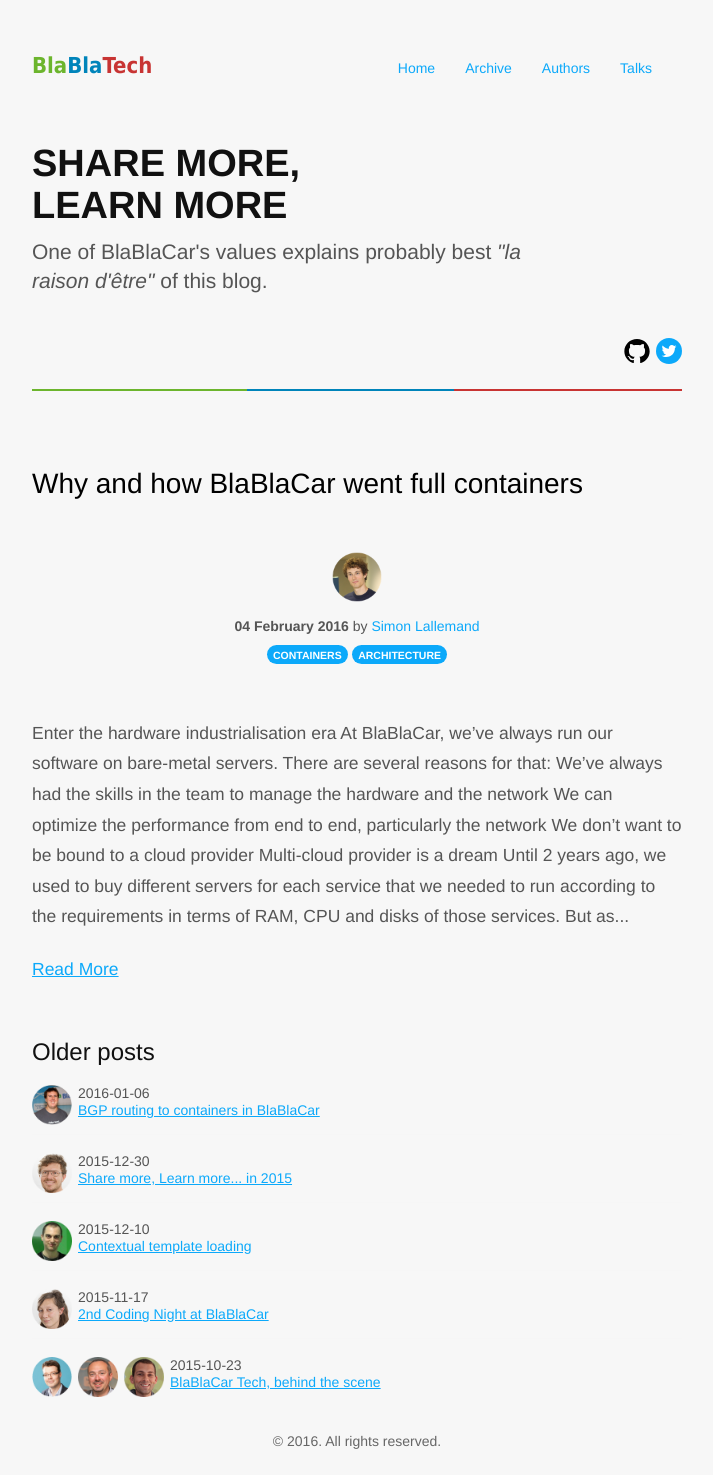
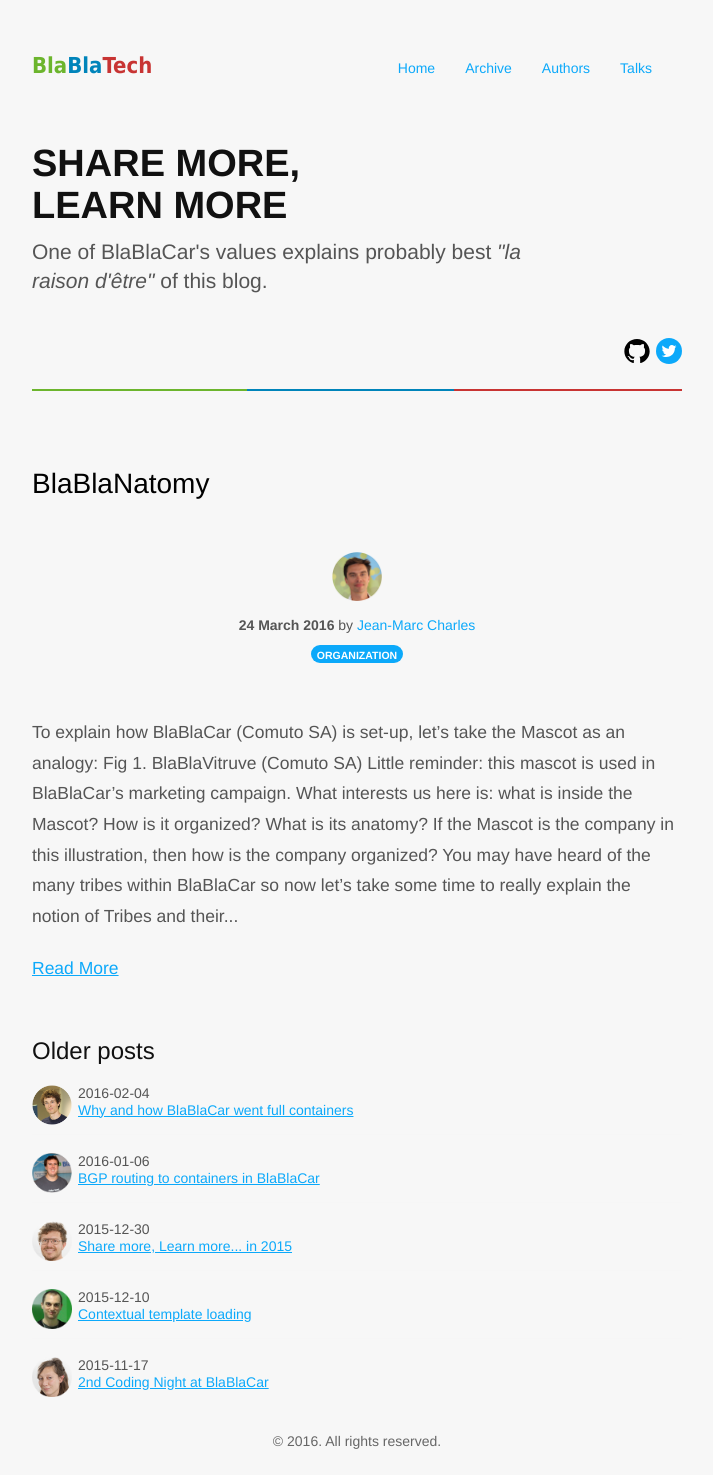
Before and after one commit to blablacar/blablatech, a Jekyll site: the page built from index.html, in a window 1280 px wide. Shown: the whole page, without its empty margins (283-996 px from the left). Built offline with Jekyll 4.4.1, drawn with Linux system fonts in a browser that asks for light colours; nearby versions of some CDN libraries; Markdown is read by kramdown in place of the engine named in the settings; the list of posts is cut into pages by our own code.

Commit message:
Post BlaBlanatomy

```diff
--- a/_config.yml
+++ b/_config.yml
@@ -10,7 +10,7 @@
   alexandra-tritz:
     name:       "Alexandra Tritz"
     nickname:   "Lexou"
-    github:     "tritzalexandra"
+    github:     "atritz"
     twitter:    "lexouthirteen"
     role:       "Mobile Development Engineer"
   benjamin-de-bernardi:
@@ -30,7 +30,7 @@
     nickname:   "Christian"
     twitter:    "cestcri"
     github:     "cestcri"
-    role:       "Tech Manager"
+    role:       "Head of Engineering"
   erwann-robin:
     name:       "Erwann Robin"
     nickname:   "Erwann"
@@ -61,6 +61,12 @@
     twitter:    "jbfavre"
     github:     "jbfavre"
     role:       "Web Architect"
+  jm-charles:
+    name:       "Jean-Marc Charles"
+    nickname:   "JMC"
+    twitter:    "chomb"
+    github:     "chomb94"
+    role:       "Head of Engineering"
   jerome-moussay:
     name:       "Jérôme Moussay"
     nickname:   "Jérôme"
@@ -108,7 +114,7 @@
     nickname:   "Nico"
     twitter:    "nicoschwartz"
     github:     "nicoschwartz"
-    role:       "Tech Manager"
+    role:       "Head of Engineering"
   nicolas-tricot:
     name:       "Nicolas Tricot"
     nickname:   "ShoLine"
--- /dev/null
+++ b/_posts/2016-03-24-blablanatomy.md
@@ -0,0 +1,116 @@
+---
+layout:     post
+title:      "BlaBlaNatomy"
+tags:       [organization]
+authors:    [jm-charles]
+description: BlaBlaNatomy – Anatomy of Comuto
+---
+
+To explain how BlaBlaCar (Comuto SA) is set-up, let’s take the Mascot as an analogy:
+
+<figure style="text-align:center;">
+  <img src="/images/2016-03-24-blablanatomy/blablavitruve.png" alt="blablavitruve" style="max-width:300px;" />
+  <figcaption class="img-caption">
+    Fig 1. BlaBlaVitruve (Comuto SA)
+  </figcaption>
+</figure>
+
+Little reminder: this mascot is used in [BlaBlaCar’s marketing campaign](https://www.youtube.com/watch?v=nXTckbZLMPc).
+
+What interests us here is: what is inside the Mascot?
+How is it organized? What is its anatomy?
+If the Mascot is the company in this illustration, then **how is the company organized?**
+You may have heard of the many tribes within BlaBlaCar so now let’s take some time to really explain the notion of **Tribes** and their importance.
+
+Let’s open this Mascot in two parts and see what is inside (Warning, graphic content! Viewer discretion is advised).
+
+<figure style="text-align:center;">
+  <img src="/images/2016-03-24-blablanatomy/inside.png" alt="inside the mascot" style="max-width:600px;" />
+  <figcaption class="img-caption">
+    Fig 2. BlaBlaNatomy: section of a BlaBlaMascot
+  </figcaption>
+</figure>
+
+# Tribes Details
+
+We can compare the **Tribe’s** role in BlaBlaCar with the function of **an organ in an individual** something that is indispensable.
+The Tribe has its reasons for being and its own function.
+
+Tribes are autonomous and indispensable.
+
+Like organs, the Tribes have no vocation to interact with each other, however they are inextricably linked and their existence is essential for the overall operation, which in this case is the company.
+
+There is no unique entity which exists to rule everything.
+However all organs **communicate** with each other and the nervous system transfers important information.
+For instance, we can compare the pain in the body with a crisis in a Tribe; the information would be transferred to the nervous system who would manage it.
+
+But it’s not the nervous system which dictates the operation of the organ: it does not tell the stomach to digest food.
+The stomach is autonomous.
+Likewise the Tribe must be sufficiently autonomous to understand **why it exists** and **what its function is** (and **how to execute it**).
+It only needs a pulse from the nervous system to fulfill its role.
+
+<figure style="text-align:center;">
+  <img src="/images/2016-03-24-blablanatomy/blablanatomy-2.jpg" alt="BlaBlaNatomy-2" style="max-width:150px;" />
+</figure>
+
+# Organ details
+
+Let’s look at the details of an organ:
+
+<figure style="text-align:center;">
+  <img src="/images/2016-03-24-blablanatomy/blablanatomy.png" alt="BlaBlaNatomy" style="max-width:500px;" />
+  <figcaption class="img-caption">
+    Fig 3. BlaBlaNatomy detail: the Tribe
+  </figcaption>
+</figure>
+
+A Tribe is an organ.
+It must have a reason for being, must know what to do and how to do it.
+For a Tribe there are three important questions to be asked.
+
+The **why** is the objective, the **what** is what you need to do to achieve it, and the **how** is the way you achieve it.
+
+As an example, let’s take the organ “Heart”:
+
+* The heart’s **Why** would be: *“Oxygen must be brought from the lungs to other organs”*
+* The **What** would be: *“Blood needs to be pumped to circulate oxygen in the body”*
+* The **How**: *“Thanks to regular electrical pulses, the heart’s muscle contracts and helps blood circulate. Valves are also in place to prevent blood from flowing back and forth.”*
+
+Let’s apply this analogy for a Tribe with the “ID check” project:
+
+* The **Why:** *“Members in India need to validate their ID before their trip”*
+* The **What:** *“They could upload the photo of their ID and the application could validate it”*
+* The **How:** *“We will plug a provider’s API which allow us to validate this data, then we will display the status on the website”*
+
+It is important to note that these three notions are equally important and are not hierarchically ranked.
+All of these questions are essential; they must all be understood in order for one coherent whole to be achieved.
+If there is an imbalance in this trio, the consequences can be catastrophic.
+What would happen if heart pulses (the How) slowed down while the body was running and requiring oxygen (the Why)?
+
+This paragraph shows the importance of the autonomy of the organs (and thus Tribes) and their essential role for the system operation.
+
+# I am not a Tribe
+
+Don’t panic! In this case, we use the notion of “**Support Team**”.
+If we keep the analogy with a living system (our Mascot), we can compare this team to those that help keep the organ alive; just as essential and important.
+
+Within a living system there is the nervous system (internal communications team), blood flow (resources and skills), muscles and skeleton (architects),
+physical appearance (corporate & community communications team), language (GILT), and ears (International Teams), etc.
+
+# Conclusion
+
+BlaBlaCar can be compared to a complex living system.
+Whether it’s Tribes or Support Teams, each of them has an essential place defined by “Why” they exist and their function (the “What” and “How”).
+It is necessary that our teams master these three aspects, because in a complex organism, there is no centralized entity which is able to control everything.
+**This ultimately gives everyone great autonomy, allowing individuals to flourish.**
+
+<figure style="text-align:center;">
+  <img src="/images/2016-03-24-blablanatomy/blablanatomy-skeleton.png" alt="BlaBlaNatomy skeleton" style="max-width:500px;" />
+  <figcaption class="img-caption">
+    Fig 4. Full Anatomy
+  </figcaption>
+</figure>
+
+<img alt="BlaBlaNatomie 3" src="/images/2016-03-24-blablanatomy/BlaBlaNatomie-3.jpg" style="max-width:130px;" />
+
+*Thanks to Zita & Verena for the review!*
```
Also changed, not shown: images/2016-03-24-blablanatomy/BlaBlaNatomie-3.jpg (added), images/2016-03-24-blablanatomy/blablanatomy-2.jpg (added), images/2016-03-24-blablanatomy/blablanatomy-skeleton.png (added), images/2016-03-24-blablanatomy/blablanatomy.png (added), images/2016-03-24-blablanatomy/blablavitruve.png (added), images/2016-03-24-blablanatomy/inside.png (added), images/authors/jm-charles.png (added).
